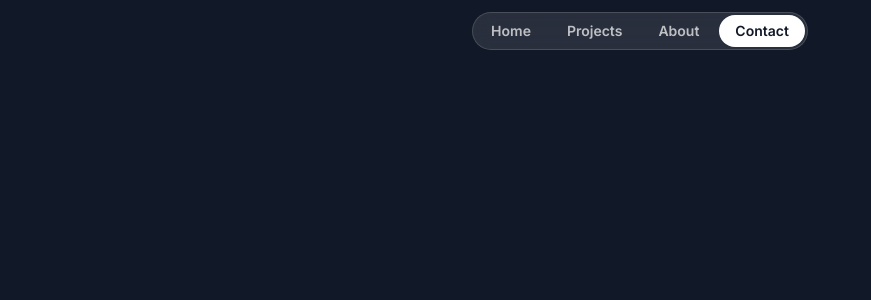
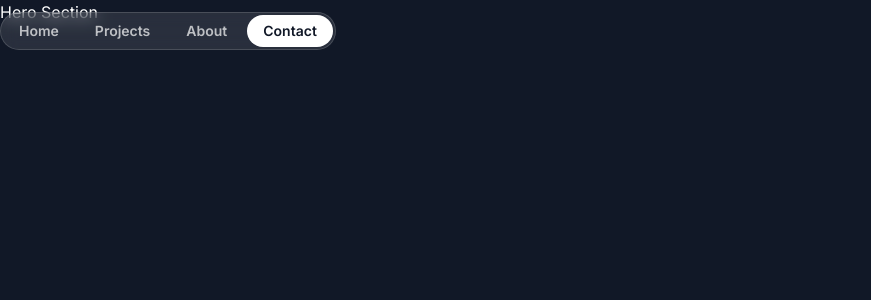
Before and after one commit to riyann00b/RiDevfolio, a Next.js app in the folder portfolio/: page / in a window 1280 px wide. Shown: the top 300 px of the page, without its empty margins (0-871 px from the left). Built offline with nearby package versions, Linux system fonts and the light colour scheme; a web font is replaced by a local one.

Commit message:
change nav from relative to fix and started working on herosection

```diff
--- a/portfolio/src/app/page.tsx
+++ b/portfolio/src/app/page.tsx
@@ -1,9 +1,11 @@
 import { Header, headers } from '@/sections/Header';
+import { HeroSection } from '@/sections/Hero';
 
 export default function Home() {
   return (
     <div>
       <Header />
+      <HeroSection />
     </div>
   );
 }
--- a/portfolio/src/sections/Header.tsx
+++ b/portfolio/src/sections/Header.tsx
@@ -1,6 +1,6 @@
 export const Header = () => {
   return (
-  <div className="flex justify-center items-center relative top-3">
+  <div className="flex justify-center items-center fixed top-3">
     <nav className="flex gap-1 p-0.5 border border-white/15 rounded-full bg-white/10 backdrop-blur">
       <a href="#" className="nav-item">Home</a>
       <a href="#" className="nav-item">Projects</a>
```
